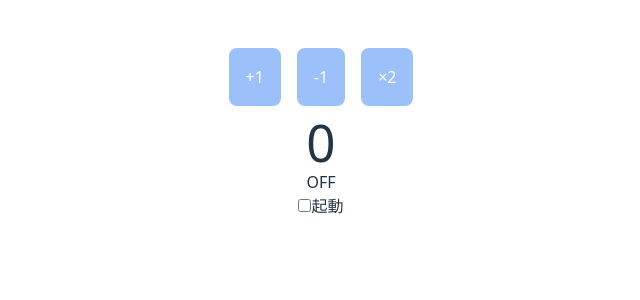
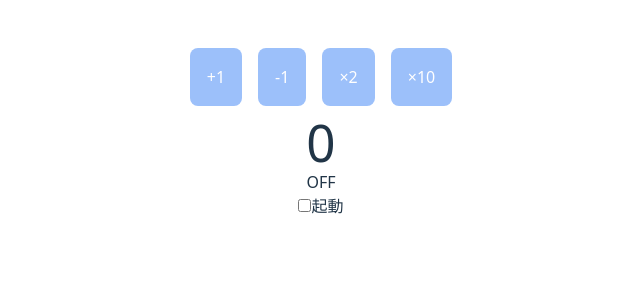
Before and after one commit to takashioguchi/my-react-app, a React (Vite) app: page / in a window 1280 px wide. Shown: the top 300 px of the page, without its empty margins (319-959 px from the left). Built offline with nearby package versions, Linux system fonts and the light colour scheme.

Commit message:
feat: refactor App component to use useReducer for state management and simplify button actions

```diff
--- a/src/App.jsx
+++ b/src/App.jsx
@@ -1,48 +1,46 @@
-import { useState } from "react";
+import { useReducer, useState } from "react";
 import Btn from "./Btn.jsx";
 import "./styles/animation.css";
 
-function App() {
-  // 初期値を定数化（リセット処理などにも再利用できる）
-  const INITIAL_USER_STATE = {
-    id: 0,
-    name: "",
-    age: 0,
-  };
+const countReducer = (state, action) => {
+  switch (action.type) {
+    case "INCREMENT":
+      return { count: state.count + 1 };
+    case "DECREMENT":
+      return { count: state.count - 1 };
+    case "MULTIPLY":
+      return { count: state.count * 2 };
+    case "TENTIMES":
+      return { count: state.count * 10 };
+    default:
+      return state;
+  }
+};
 
+const App = () => {
   const [onoff, setOnOff] = useState(false);
-  const [countObj, setCount] = useState({ count: 0 });
-  const [user, setUser] = useState(INITIAL_USER_STATE);
+  const [state, dispatch] = useReducer(countReducer, { count: 0 });
 
   const handleChange = (e) => {
     setOnOff(e.target.checked);
   };
-  const handleUserChange = (e) => {
-    setUser((prev) => ({ ...prev, name: e.target.value }));
-  };
 
-  const handleCountUp = () => {
-    setCount((prev) => ({ count: prev.count + 1 }));
-  };
-  const handleCountDown = () => {
-    setCount((prev) => ({ count: prev.count - 1 }));
-  };
-  const handlemMultiplication = () => {
-    setCount((prev) => ({ count: prev.count * 2 }));
-  };
   return (
     <>
       <div className="content-center text-center p-10">
-        <Btn btnClick={handleCountUp} disabled={!onoff}>
+        <Btn btnClick={() => dispatch({ type: "INCREMENT" })} disabled={!onoff}>
           +1
         </Btn>
-        <Btn btnClick={handleCountDown} disabled={!onoff}>
+        <Btn btnClick={() => dispatch({ type: "DECREMENT" })} disabled={!onoff}>
           -1
         </Btn>
-        <Btn btnClick={handlemMultiplication} disabled={!onoff}>
+        <Btn btnClick={() => dispatch({ type: "MULTIPLY" })} disabled={!onoff}>
           ×2
         </Btn>
-        <h1>{countObj.count}</h1>
+        <Btn btnClick={() => dispatch({ type: "TENTIMES" })} disabled={!onoff}>
+          ×10
+        </Btn>
+        <h1>{state.count}</h1>
         <h2>{onoff ? "ON" : "OFF"}</h2>
         <label htmlFor="kidou">
           <input
@@ -56,6 +54,6 @@ function App() {
       </div>
     </>
   );
-}
+};
 
 export default App;
```
